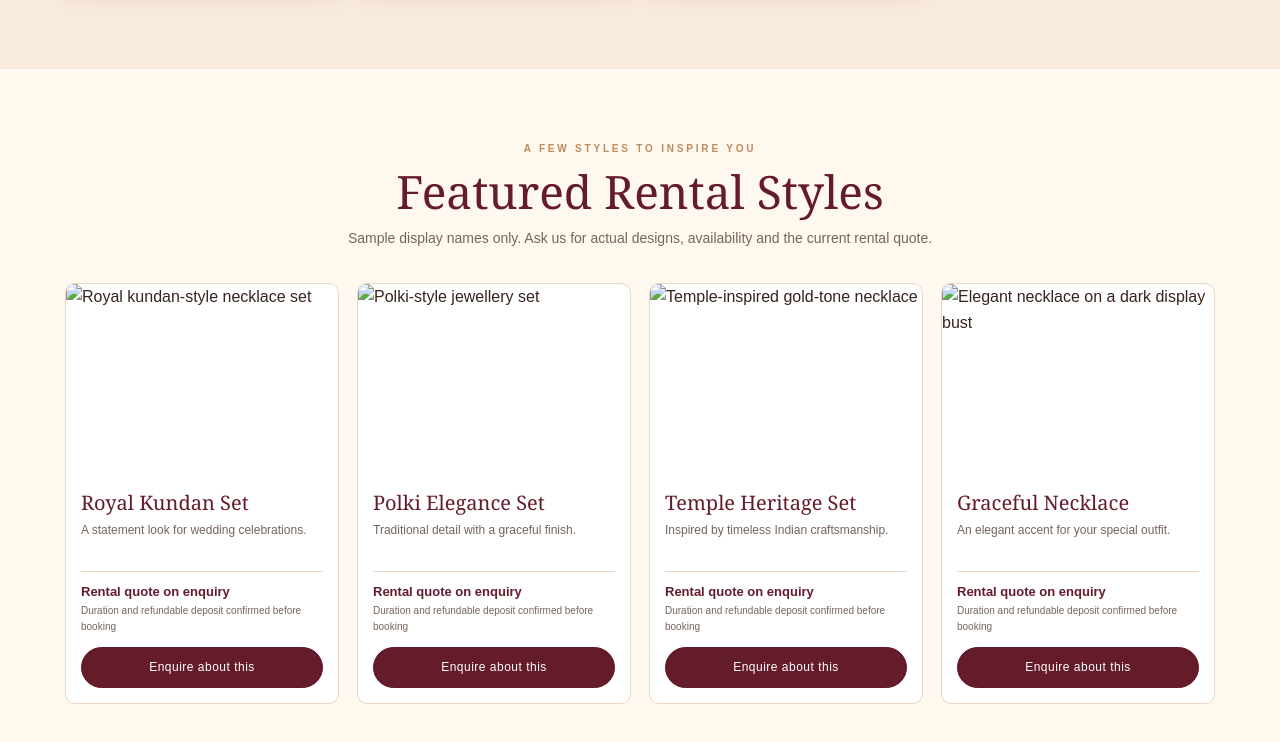
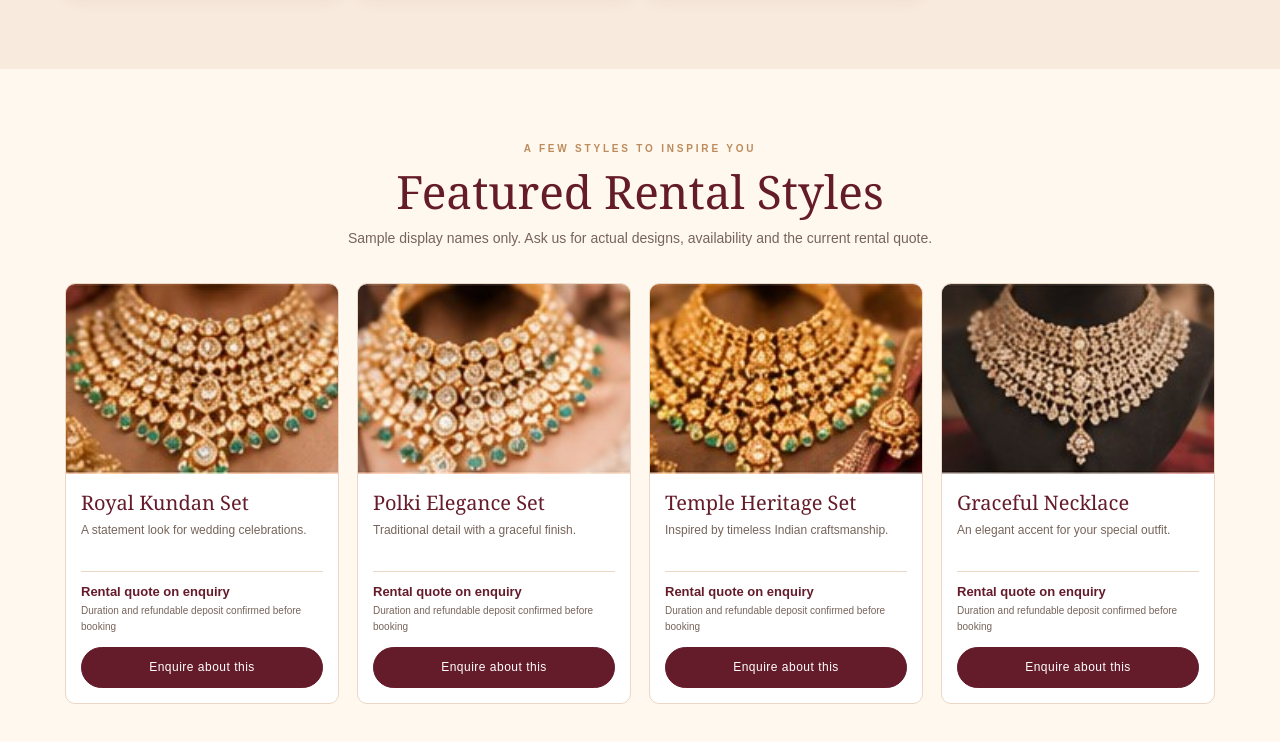
Before and after one commit to Swatin2005/Shringarika, a plain HTML site: page index.html in a window 1280 px wide. Shown: the part 2030-2772 px from the top of the page. Drawn offline with Linux system fonts and the light colour scheme; files whose address does not match are found by name.

Commit message:
Update index.html

```diff
--- a/index.html
+++ b/index.html
@@ -25,7 +25,7 @@
 <a class="btn" href="#contact">Book / Enquire</a><button class="hamb" aria-label="Toggle navigation" onclick="document.getElementById('navlinks').classList.toggle('show')">☰</button>
 </div></header>
 <main>
-<section class="hero" id="home"><div class="hero-copy"><div class="eyebrow">Premium jewellery rental · Nashik</div><h1>Because every occasion deserves the <em>perfect sparkle.</em></h1><p>Find a special finishing touch for weddings, celebrations and memorable moments. Enjoy beautiful jewellery for your occasion, without the commitment of buying.</p><a class="btn" href="#collections">Explore collection&nbsp; →</a></div><div class="hero-image"><img src="images/hero-bride.jpg" alt="Bridal look styled with traditional Indian jewellery"></div></section>
+<section class="hero" id="home"><div class="hero-copy"><div class="eyebrow">Premium jewellery rental · Nashik</div><h1>Because every occasion deserves the <em>perfect sparkle.</em></h1><p>Find a special finishing touch for weddings, celebrations and memorable moments. Enjoy beautiful jewellery for your occasion, without the commitment of buying.</p><a class="btn" href="#collections">Explore collection&nbsp; →</a></div><div class="hero-image"><img src="hero-bride.jpg" alt="Bridal look styled with traditional Indian jewellery"></div></section>
 
 <section class="section" id="about"><div class="about"><img src="images/about-necklace.jpg" alt="Traditional gold-tone necklace displayed on a jewellery bust"><div><div class="eyebrow">A little tradition, a lot of sparkle</div><h2>About Shringarika</h2><p>Shringarika brings together elegant jewellery styles for the moments you want to remember. Whether you are dressing for a wedding, engagement, festive celebration or party, our aim is to make occasion styling simple and enjoyable.</p><p>Explore the collection, tell us your event date and let us help you enquire about suitable designs, availability and rental terms.</p><div class="values"><span>✧ Curated styles</span><span>♡ Occasion ready</span><span>✦ Personal assistance</span></div></div></div></section>
 
@@ -40,10 +40,10 @@
 </div></div></section>
 
 <section class="section" id="rentals"><div class="heading"><div class="eyebrow">A few styles to inspire you</div><h2>Featured Rental Styles</h2><p>Sample display names only. Ask us for actual designs, availability and the current rental quote.</p></div><div class="products">
-<article class="product"><img src="images/rental-royal.jpg" alt="Royal kundan-style necklace set"><div class="pbody"><h3>Royal Kundan Set</h3><p>A statement look for wedding celebrations.</p><div class="price">Rental quote on enquiry<small>Duration and refundable deposit confirmed before booking</small></div><button class="btn" onclick="enquire('Royal Kundan Set')">Enquire about this</button></div></article>
-<article class="product"><img src="images/rental-polki.jpg" alt="Polki-style jewellery set"><div class="pbody"><h3>Polki Elegance Set</h3><p>Traditional detail with a graceful finish.</p><div class="price">Rental quote on enquiry<small>Duration and refundable deposit confirmed before booking</small></div><button class="btn" onclick="enquire('Polki Elegance Set')">Enquire about this</button></div></article>
-<article class="product"><img src="images/rental-temple.jpg" alt="Temple-inspired gold-tone necklace"><div class="pbody"><h3>Temple Heritage Set</h3><p>Inspired by timeless Indian craftsmanship.</p><div class="price">Rental quote on enquiry<small>Duration and refundable deposit confirmed before booking</small></div><button class="btn" onclick="enquire('Temple Heritage Set')">Enquire about this</button></div></article>
-<article class="product"><img src="images/rental-necklace.jpg" alt="Elegant necklace on a dark display bust"><div class="pbody"><h3>Graceful Necklace</h3><p>An elegant accent for your special outfit.</p><div class="price">Rental quote on enquiry<small>Duration and refundable deposit confirmed before booking</small></div><button class="btn" onclick="enquire('Graceful Necklace')">Enquire about this</button></div></article>
+<article class="product"><img src="rental-royal.jpg" alt="Royal kundan-style necklace set"><div class="pbody"><h3>Royal Kundan Set</h3><p>A statement look for wedding celebrations.</p><div class="price">Rental quote on enquiry<small>Duration and refundable deposit confirmed before booking</small></div><button class="btn" onclick="enquire('Royal Kundan Set')">Enquire about this</button></div></article>
+<article class="product"><img src="rental-polki.jpg" alt="Polki-style jewellery set"><div class="pbody"><h3>Polki Elegance Set</h3><p>Traditional detail with a graceful finish.</p><div class="price">Rental quote on enquiry<small>Duration and refundable deposit confirmed before booking</small></div><button class="btn" onclick="enquire('Polki Elegance Set')">Enquire about this</button></div></article>
+<article class="product"><img src="rental-temple.jpg" alt="Temple-inspired gold-tone necklace"><div class="pbody"><h3>Temple Heritage Set</h3><p>Inspired by timeless Indian craftsmanship.</p><div class="price">Rental quote on enquiry<small>Duration and refundable deposit confirmed before booking</small></div><button class="btn" onclick="enquire('Temple Heritage Set')">Enquire about this</button></div></article>
+<article class="product"><img src="rental-necklace.jpg" alt="Elegant necklace on a dark display bust"><div class="pbody"><h3>Graceful Necklace</h3><p>An elegant accent for your special outfit.</p><div class="price">Rental quote on enquiry<small>Duration and refundable deposit confirmed before booking</small></div><button class="btn" onclick="enquire('Graceful Necklace')">Enquire about this</button></div></article>
 </div></section>
 
 <section class="soft"><div class="section"><div class="heading"><div class="eyebrow">Simple, personal and convenient</div><h2>How Jewellery Rental Works</h2><p>We will guide you through the details before confirming a booking.</p></div><div class="how"><div class="step"><div class="num">01</div><h3>Choose your style</h3><p>Browse the collection and shortlist pieces that complement your outfit and occasion.</p></div><div class="step"><div class="num">02</div><h3>Check availability</h3><p>Send your event date. We will confirm availability, rental price, deposit and rental duration.</p></div><div class="step"><div class="num">03</div><h3>Enjoy & return</h3><p>Collect or arrange the jewellery as agreed, enjoy your event and return it according to the booking terms.</p></div></div></div></section>
```
